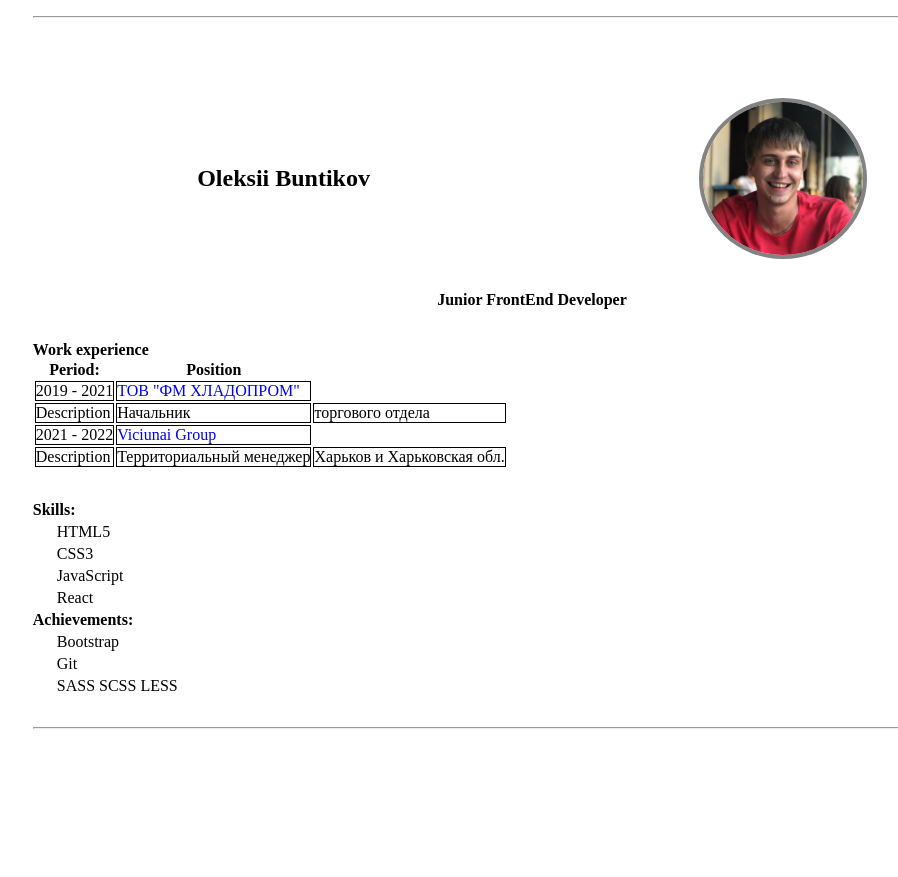
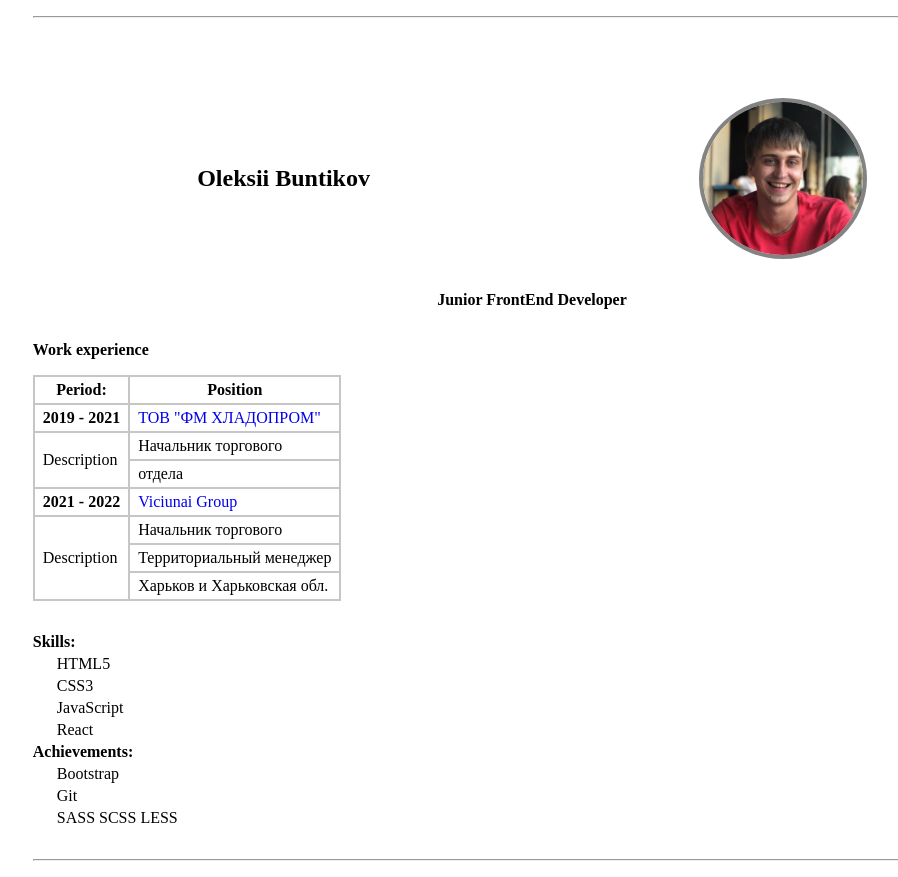
Before and after one commit to OleksiiHub/hw2, a plain HTML site: page index.html in a window 1280 px wide. Shown: the whole page, without its empty margins (108-1006 px from the left). Before the commit the page ends 800 px from the top, so only its background shows below. Drawn offline with Linux system fonts and the light colour scheme.

Commit message:
add table

```diff
--- a/index.html
+++ b/index.html
@@ -5,7 +5,7 @@
     <meta http-equiv="X-UA-Compatible" content="IE=edge" />
     <meta name="viewport" content="width=device-width, initial-scale=1.0" />
     <link rel="stylesheet" href="./style/style.css" />
-    <title>Homework2</title>
+    <title>Homework2(plus table)</title>
   </head>
   <body>
     <main class="p-1">
@@ -26,32 +26,43 @@
       <article class="container mt-2">
         <p>
           <span>Work experience</span>
-          <table>
+        </p>
+<table class="mt-1">
   <thead>
+    <tr>
       <th>Period:</th>
       <th>Position</th>
+    </tr>
   </thead>
   <tbody>
-              <td>2019 - 2021</td>
+    <tr>
+      <td><span>2019 - 2021</span></td>
       <td><a href="https://khladoprom.com/en/">ТОВ "ФМ ХЛАДОПРОМ" </a></td>
+    </tr>
+    <tr>
+      <td rowspan="2">Description</td>
+      <td>Начальник торгового</td>
+    </tr>
+    <tr>
+      <td>отдела</td>
+    </tr>
+    <tr>
+      <td><span>2021 - 2022</span></td>
+      <td><a href="https://www.viciunaigroup.eu/en">Viciunai Group </a></td>
+    </tr>
+    <tr>
+      <td rowspan="3">Description</td>
+      <td>Начальник торгового</td>
+    </tr>
+    <tr>
+      <td>Территориальный менеджер</td>
+    </tr>
+    <tr>
+      <td>Харьков и Харьковская обл.</td>
+    </tr>
   </tbody>
-            <tbody>
-              <td rowspan="2">Description</td>
-              <td colspan="1=2">Начальник</td>
-              <td>торгового отдела</td>
-            </tbody>
-            <tbody>
-              <td>2021 - 2022</td>
-              <td><a href="https://www.viciunaigroup.eu/en">Viciunai Group </a></td>
-            </tbody>
-            <tbody>
-              <td rowspan="2">Description</td>
-              <td>Территориальный менеджер</td>
-              <td>Харьков и Харьковская обл.</td>
-            </tbody>
+</table>
 
-          </table>
-        </p>
         <!-- <ol type="I">
           <li>
             <span>2019 - 2021</span>
--- a/style/style.css
+++ b/style/style.css
@@ -21,6 +21,9 @@
 }
 .text-center {
   text-align: center;
+}
+.mt-1{
+  margin-top: 1rem;
 }
 .mt-2 {
   margin-top: 2rem;
@@ -49,8 +52,11 @@ dt {
 dd {
   margin: 0.25rem 0 0.25rem 1.5rem;
 }
-td{
-  border: 1px solid black;
+table{
   border-spacing: 0 0;
   border-collapse: collapse;
 }
+table th, table td{
+  border: 2px solid #c6c6c6;
+  padding: .25rem .5rem;
+}
```
Also changed, not shown: 1 other file. Lines whose indentation alone changed are shown as unchanged.
